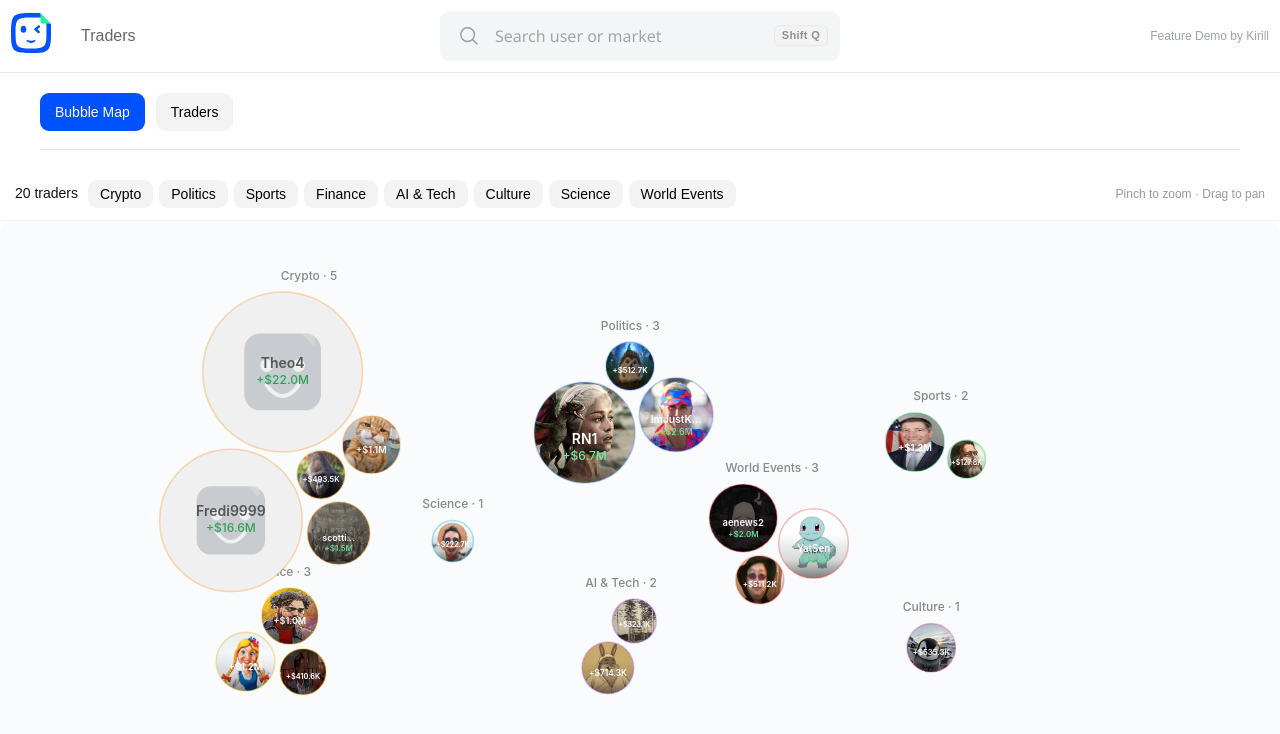
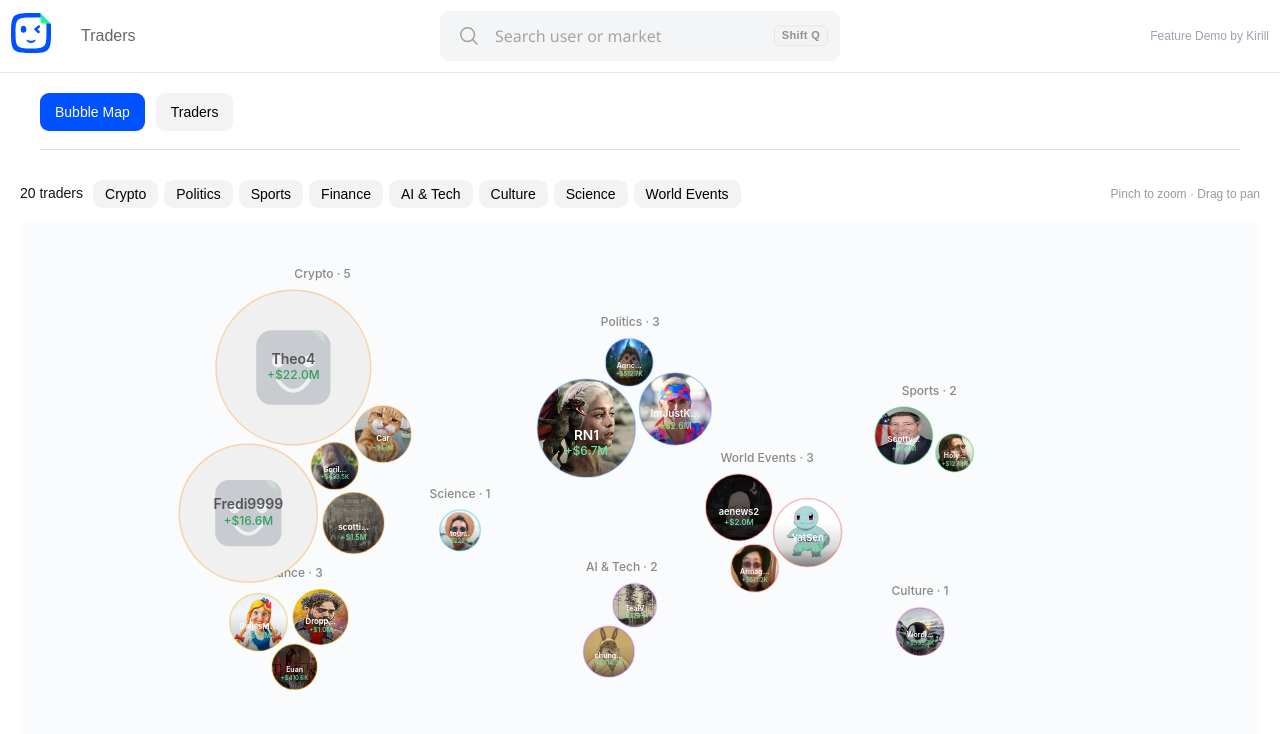
Before and after one commit to kirillshkuratiuk/pf-demo, a Next.js app: page / in a window 1280 px wide. Shown: the top 734 px of the page. Built offline with nearby package versions, Linux system fonts and the light colour scheme; a web font is replaced by a local one.

Commit message:
fix: canvas padding alignment, remove divider, show name+pnl on all bubbles

```diff
--- a/src/components/BubbleMap.tsx
+++ b/src/components/BubbleMap.tsx
@@ -290,15 +290,15 @@ export default function BubbleMap() {
         ctx.textAlign = "center";
         ctx.textBaseline = "middle";
 
-        if (r >= 30) {
-          // Name + PnL
-          const nameSize = Math.max(9, Math.min(14, r * 0.28));
-          const pnlSize = Math.max(8, Math.min(12, r * 0.24));
+        {
+          // Always show name + PnL
+          const nameSize = Math.max(7, Math.min(14, r * 0.28));
+          const pnlSize = Math.max(6, Math.min(12, r * 0.24));
           const gap = nameSize * 0.15;
 
-          const maxChars = Math.max(4, Math.floor(r * 0.14) + 3);
+          const maxChars = Math.max(3, Math.floor(r * 0.14) + 3);
           const name = node.trader.name.length > maxChars
-            ? node.trader.name.slice(0, maxChars - 1) + "..."
+            ? node.trader.name.slice(0, maxChars - 1) + "…"
             : node.trader.name;
 
           ctx.fillStyle = textOnPhoto ? "#fff" : "#555";
@@ -310,15 +310,6 @@ export default function BubbleMap() {
             : (node.trader.pnl >= 0 ? "#30A159" : "#ef4444");
           ctx.font = `500 ${pnlSize}px -apple-system, system-ui, sans-serif`;
           ctx.fillText(formatPnl(node.trader.pnl), 0, textOnPhoto ? r * 0.15 + nameSize + gap : pnlSize * 0.5 + gap);
-
-        } else {
-          // Small: just PnL
-          const pnlSize = Math.max(7, r * 0.32);
-          ctx.fillStyle = textOnPhoto
-            ? "#fff"
-            : (node.trader.pnl >= 0 ? "#30A159" : "#ef4444");
-          ctx.font = `600 ${pnlSize}px -apple-system, system-ui, sans-serif`;
-          ctx.fillText(formatPnl(node.trader.pnl), 0, textOnPhoto ? r * 0.2 : 0);
         }
 
         ctx.restore();
@@ -390,11 +381,11 @@ export default function BubbleMap() {
   }, [dimensions, findNodeAt, activeCategory]);
 
   return (
-    <div style={{ position: "relative" }}>
+    <div style={{ position: "relative", padding: "0 20px 20px 20px" }}>
       {/* Filter bar */}
       <div style={{
         display: "flex", alignItems: "center", justifyContent: "space-between",
-        padding: "12px 15px", flexWrap: "wrap", gap: "8px",
+        padding: "12px 0", flexWrap: "wrap", gap: "8px",
       }}>
         <div style={{ display: "flex", alignItems: "center", gap: "6px", flexWrap: "wrap" }}>
           <span style={{ fontSize: "14px", fontWeight: 500, color: "#0f151b", marginRight: "4px" }}>
@@ -426,7 +417,6 @@ export default function BubbleMap() {
         </span>
       </div>
 
-      <div style={{ height: "1px", background: "#f2f2f2" }} />
 
       {/* Canvas */}
       <div ref={containerRef} style={{
```
